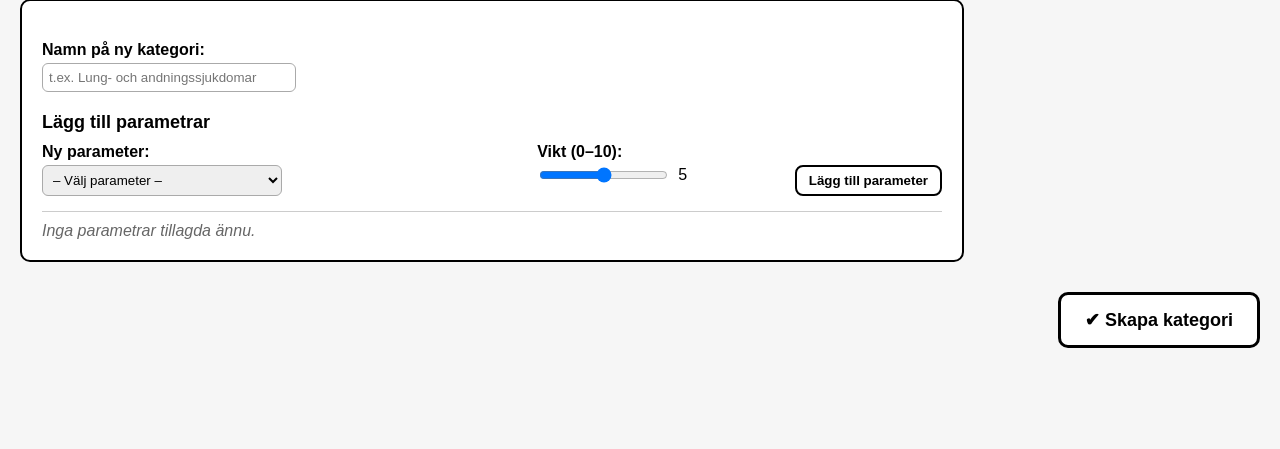
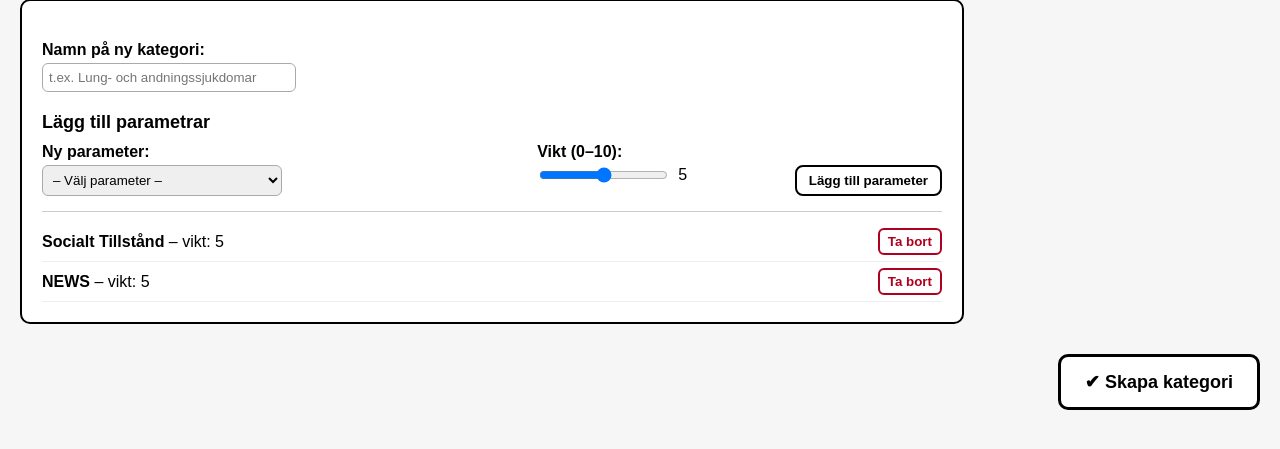
Before and after one commit to 0xJacoby/homecare-advisor, a Python web app: template app/templates/add_category.html in a window 1280 px wide. Shown: the part 155-604 px from the top of the page. Run offline with Jinja, Linux system fonts and the light colour scheme; the template is opened without the code that fills it, so the values that code supplies are empty.

Commit message:
La till News

```diff
--- a/app/templates/add_category.html
+++ b/app/templates/add_category.html
@@ -1,10 +1,9 @@
 <!doctype html>
-<html lang="en">
+<html lang="sv">
   <head>
     <meta charset="utf-8" />
     <meta name="viewport" content="width=device-width, initial-scale=1" />
-    <title>Skapa ny kategori</title>
-
+    <title>Skapa ny diagnoskategori</title>
     <style>
       body {
         margin: 0;
@@ -12,11 +11,9 @@
         background: #f6f6f6;
         padding: 20px;
       }
-
       h1 {
         margin-bottom: 20px;
       }
-
       .back-link {
         display: inline-block;
         margin-bottom: 20px;
@@ -28,7 +25,6 @@
         text-decoration: none;
         color: #000;
       }
-
       .config-container {
         background: #fff;
         border: 2px solid #000;
@@ -36,27 +32,23 @@
         padding: 20px;
         max-width: 900px;
       }
-
       .section-title {
         font-weight: bold;
         margin-top: 20px;
         margin-bottom: 10px;
         font-size: 18px;
       }
-
       .row {
         display: flex;
         gap: 20px;
         margin-bottom: 10px;
         flex-wrap: wrap;
       }
-
       label {
         font-weight: bold;
         display: block;
         margin-bottom: 4px;
       }
-
       input[type="text"],
       select {
         padding: 6px;
@@ -64,13 +56,11 @@
         border: 1px solid #aaa;
         min-width: 240px;
       }
-
       .slider-wrapper {
         display: flex;
         align-items: center;
         gap: 8px;
       }
-
       button {
         padding: 6px 12px;
         border-radius: 8px;
@@ -79,17 +69,14 @@
         cursor: pointer;
         font-weight: bold;
       }
-
       button:hover {
         opacity: 0.9;
       }
-
       .param-list {
         margin-top: 15px;
         padding-top: 10px;
         border-top: 1px solid #ccc;
       }
-
       .param-item {
         display: flex;
         justify-content: space-between;
@@ -97,7 +84,6 @@
         padding: 6px 0;
         border-bottom: 1px solid #eee;
       }
-
       .remove-btn {
         padding: 4px 8px;
         border-radius: 6px;
@@ -105,13 +91,11 @@
         color: #b00020;
         background: #fff;
       }
-
       .bottom-create-bar {
         margin-top: 30px;
         display: flex;
         justify-content: flex-end;
       }
-
       #createCategoryBtn {
         padding: 14px 24px;
         font-size: 18px;
@@ -120,7 +104,6 @@
         border-radius: 10px;
         cursor: pointer;
       }
-
       .empty-text {
         font-style: italic;
         color: #666;
@@ -129,7 +112,6 @@
   </head>
   <body>
     <a href="/" class="back-link">← Tillbaka</a>
-
     <h1>Skapa ny diagnoskategori</h1>
 
     <div class="config-container">
@@ -165,6 +147,9 @@
             <option value="Kreatinin">Kreatinin</option>
             <option value="BMI">BMI</option>
             <option value="Ålder">Ålder</option>
+            <!-- Default-parametrar finns också i listan så man kan lägga till dem igen -->
+            <option value="Socialt Tillstånd">Socialt Tillstånd</option>
+            <option value="NEWS">NEWS</option>
           </select>
         </div>
 
@@ -203,15 +188,26 @@
       const newCategoryName = document.getElementById("newCategoryName");
       const newParamSelect = document.getElementById("newParamSelect");
       const newParamWeight = document.getElementById("newParamWeight");
-      const newParamWeightLabel = document.getElementById(
-        "newParamWeightLabel",
-      );
+      const newParamWeightLabel =
+        document.getElementById("newParamWeightLabel");
       const addParamBtn = document.getElementById("addParamBtn");
       const createCategoryBtn = document.getElementById("createCategoryBtn");
       const paramList = document.getElementById("paramList");
 
       // Temporär lista med parametrar för den nya kategorin
-      let tempParameters = [];
+      // Default-parametrar: Socialt Tillstånd och NEWS med vikt 5
+      let tempParameters = [
+        {
+          id: "param_socialt_" + Date.now(),
+          name: "Socialt Tillstånd",
+          weight: 5,
+        },
+        {
+          id: "param_news_" + (Date.now() + 1),
+          name: "NEWS",
+          weight: 5,
+        },
+      ];
 
       // Render parameter list
       function renderParamList() {
@@ -226,19 +222,18 @@
         tempParameters.forEach((p) => {
           const row = document.createElement("div");
           row.className = "param-item";
-
           row.innerHTML = `
             <div><strong>${p.name}</strong> – vikt: ${p.weight}</div>
             <button class="remove-btn" data-id="${p.id}">Ta bort</button>
           `;
-
           paramList.appendChild(row);
         });
 
+        // Ta bort-knappar
         document.querySelectorAll(".remove-btn").forEach((btn) => {
           btn.addEventListener("click", () => {
             tempParameters = tempParameters.filter(
-              (p) => p.id !== btn.dataset.id,
+              (p) => p.id !== btn.dataset.id
             );
             renderParamList();
           });
@@ -250,6 +245,11 @@
         const name = newParamSelect.value;
         if (!name) return alert("Välj en parameter.");
 
+        // Förhindra dubbletter (samma namn flera gånger)
+        if (tempParameters.some((p) => p.name === name)) {
+          return alert("Den här parametern finns redan i listan.");
+        }
+
         tempParameters.push({
           id: "param_" + Date.now(),
           name,
@@ -259,6 +259,7 @@
         renderParamList();
       });
 
+      // Uppdatera label vid ändring av vikt
       newParamWeight.addEventListener("input", () => {
         newParamWeightLabel.textContent = newParamWeight.value;
       });
@@ -267,27 +268,30 @@
       createCategoryBtn.addEventListener("click", async () => {
         const name = newCategoryName.value.trim();
         if (!name) return alert("Ange ett kategorinamn.");
+
         if (tempParameters.length === 0) {
           const proceed = confirm(
-            "Inga parametrar är tillagda. Vill du skapa kategorin ändå?",
+            "Inga parametrar är tillagda. Vill du skapa kategorin ändå?"
           );
           if (!proceed) return;
         }
 
-        // Payload that backend expects
+        // Payload som backend förväntar sig
         const payload = {
           name,
           parameters: tempParameters.map((p) => ({
             name: p.name,
-            // skalan from 0 till 10 blir 0 till 2
-            weight: p.weight/5,
+            // skalan från 0 till 10 blir 0 till 2
+            weight: p.weight / 5,
           })),
         };
 
         try {
           const res = await fetch(API_URL, {
             method: "POST",
-            headers: { "Content-Type": "application/json" },
+            headers: {
+              "Content-Type": "application/json",
+            },
             body: JSON.stringify(payload),
           });
 
@@ -298,7 +302,7 @@
               "Kunde inte skapa kategorin. Status: " +
                 res.status +
                 "\n" +
-                text,
+                text
             );
             return;
           }
@@ -308,11 +312,13 @@
           window.location.href = "/";
         } catch (err) {
           console.error("Network error creating category:", err);
-          alert("Något gick fel när kategorin skulle skapas (nätverksfel?).");
+          alert(
+            "Något gick fel när kategorin skulle skapas (nätverksfel?)."
+          );
         }
       });
 
-      // Initial render
+      // Initial render med default-parametrar
       renderParamList();
     </script>
   </body>
```
